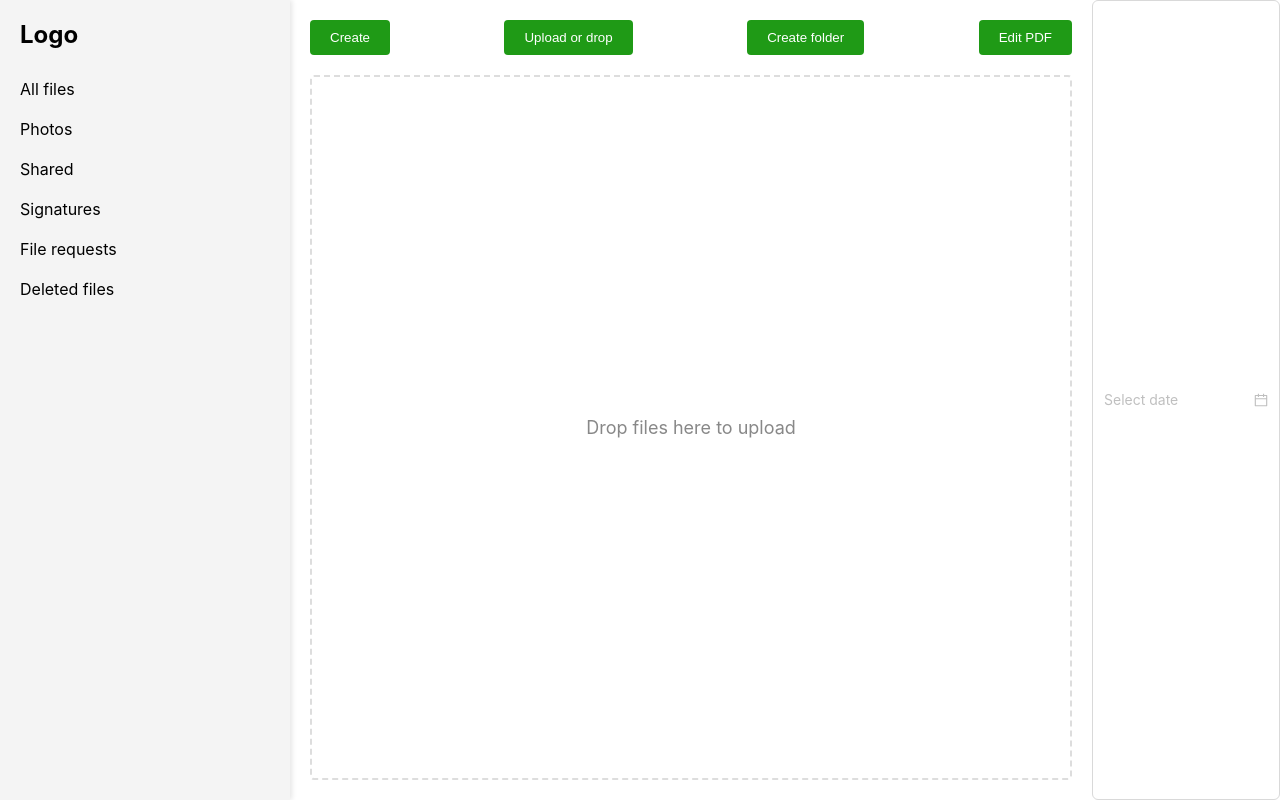
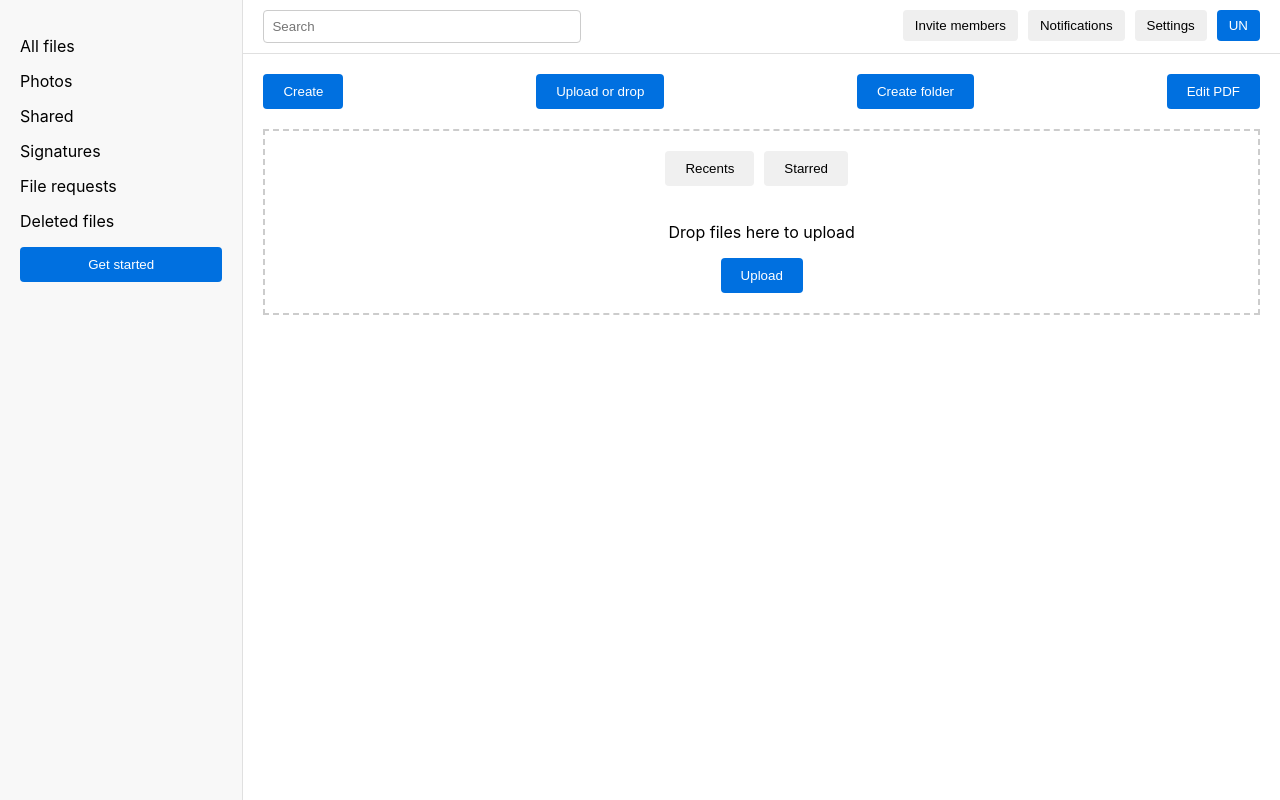
Before and after one commit to malikusman66/dropbox-react, a React (Create React App) app: page / in a window 1280 px wide. Built offline with nearby package versions, Linux system fonts and the light colour scheme.

Commit message:
UI changes

```diff
--- a/src/App.css
+++ b/src/App.css
@@ -2,3 +2,9 @@
   display: flex;
   height: 100vh;
 }
+
+.main-area {
+  display: flex;
+  flex-direction: column;
+  width: 100%;
+}
--- a/src/App.js
+++ b/src/App.js
@@ -2,13 +2,16 @@ import React from 'react';
 import './App.css';
 import Sidebar from './components/Sidebar';
 import MainContent from './components/MainContent';
-import { DatePicker } from 'antd';
+import Header from './components/Header';
+
 function App() {
   return (
     <div className="app">
       <Sidebar />
-      <MainContent />
-      <DatePicker />
+      <div className="main-area">
+        <Header />
+        <MainContent />
+      </div>
     </div>
   );
 }
--- /dev/null
+++ b/src/components/Header.css
@@ -0,0 +1,27 @@
+.header {
+    display: flex;
+    justify-content: space-between;
+    padding: 10px 20px;
+    background-color: #fff;
+    border-bottom: 1px solid #e0e0e0;
+  }
+
+  .search-bar {
+    width: 300px;
+    padding: 8px;
+    border: 1px solid #ccc;
+    border-radius: 4px;
+  }
+
+  .header-buttons button {
+    margin-left: 10px;
+    padding: 8px 12px;
+    border: none;
+    border-radius: 4px;
+    cursor: pointer;
+  }
+
+  .profile {
+    background-color: #0070e0;
+    color: #fff;
+  }
--- /dev/null
+++ b/src/components/Header.js
@@ -0,0 +1,18 @@
+import React from 'react';
+import './Header.css';
+
+const Header = () => {
+  return (
+    <header className="header">
+      <input type="text" placeholder="Search" className="search-bar" />
+      <div className="header-buttons">
+        <button>Invite members</button>
+        <button>Notifications</button>
+        <button>Settings</button>
+        <button className="profile">UN</button>
+      </div>
+    </header>
+  );
+};
+
+export default Header;
--- a/src/components/MainContent.css
+++ b/src/components/MainContent.css
@@ -1,46 +1,54 @@
 .main-content {
-    flex: 1;
+  flex-grow: 1;
   padding: 20px;
-    display: flex;
-    flex-direction: column;
+  background-color: #fff;
 }
 
-  .main-content_header {
+.toolbar {
   display: flex;
   justify-content: space-between;
   margin-bottom: 20px;
 }
 
-  .main-content_header button {
+.toolbar button {
   padding: 10px 20px;
+  border: none;
+  border-radius: 4px;
+  background-color: #0070e0;
+  color: #fff;
   cursor: pointer;
-    border: none;
-    background-color: #1f9a16;
-    color: white;
-    border-radius: 4px;
 }
 
-  .main-content_header button:hover {
-    background-color: #3a82ce;
-  }
-
-  .main-content_body {
-    flex: 1;
-    display: flex;
-    justify-content: center;
-    align-items: center;
-    border: 2px dashed #ddd;
-    border-radius: 4px;
+.file-area {
+  border: 2px dashed #ccc;
   padding: 20px;
   text-align: center;
 }
 
-  .upload-area input[type="file"] {
-    display: none;
+.file-controls {
+  margin-bottom: 20px;
 }
 
-  .upload-area label {
-    font-size: 18px;
-    color: #888;
+.file-controls button {
+  margin-right: 10px;
+  padding: 10px 20px;
+  border: none;
+  border-radius: 4px;
+  background-color: #f0f0f0;
   cursor: pointer;
 }
+
+.upload-area {
+  display: flex;
+  flex-direction: column;
+  align-items: center;
+}
+
+.upload-area button {
+  padding: 10px 20px;
+  border: none;
+  border-radius: 4px;
+  background-color: #0070e0;
+  color: #fff;
+  cursor: pointer;
+}
--- a/src/components/MainContent.js
+++ b/src/components/MainContent.js
@@ -1,28 +1,27 @@
 import React from 'react';
 import './MainContent.css';
 
-function MainContent() {
-  const handleFileUpload = (e) => {
-    const files = e.target.files;
-    console.log(files);
-  };
-
+const MainContent = () => {
   return (
     <div className="main-content">
-      <div className="main-content_header">
+      <div className="toolbar">
         <button>Create</button>
         <button>Upload or drop</button>
         <button>Create folder</button>
         <button>Edit PDF</button>
       </div>
-      <div className="main-content_body">
+      <div className="file-area">
+        <div className="file-controls">
+          <button>Recents</button>
+          <button>Starred</button>
+        </div>
         <div className="upload-area">
-          <input type="file" id="fileUpload" onChange={handleFileUpload} multiple />
-          <label htmlFor="fileUpload">Drop files here to upload</label>
+          <p>Drop files here to upload</p>
+          <button>Upload</button>
         </div>
       </div>
     </div>
   );
-}
+};
 
 export default MainContent;
--- a/src/components/Sidebar.css
+++ b/src/components/Sidebar.css
@@ -1,26 +1,35 @@
 .sidebar {
   width: 250px;
-    background-color: #f4f4f4;
+  background-color: #f8f8f8;
   padding: 20px;
-    box-shadow: 2px 0 5px rgba(0, 0, 0, 0.1);
+  border-right: 1px solid #e0e0e0;
 }
 
-  .sidebar_logo {
-    font-size: 24px;
-    font-weight: bold;
-    margin-bottom: 20px;
-  }
-
-  .sidebar_menu {
+.sidebar nav ul {
   list-style: none;
   padding: 0;
 }
 
-  .sidebar_menu li {
-    padding: 10px 0;
+.sidebar nav ul li {
+  margin: 15px 0;
+}
+
+.sidebar nav ul li a {
+  text-decoration: none;
+  color: #333;
+  font-size: 16px;
+}
+
+.footer {
+  margin-top: auto;
+}
+
+.footer button {
+  width: 100%;
+  padding: 10px;
+  background-color: #0070e0;
+  color: #fff;
+  border: none;
+  border-radius: 4px;
   cursor: pointer;
 }
-
-  .sidebar_menu li:hover {
-    background-color: #ddd;
-  }
--- a/src/components/Sidebar.js
+++ b/src/components/Sidebar.js
@@ -1,11 +1,11 @@
 import React from 'react';
 import './Sidebar.css';
 
-function Sidebar() {
+const Sidebar = () => {
   return (
-    <div className="sidebar">
-      <div className="sidebar_logo">Logo</div>
-      <ul className="sidebar_menu">
+    <aside className="sidebar">
+      <nav>
+        <ul>
           <li>All files</li>
           <li>Photos</li>
           <li>Shared</li>
@@ -13,8 +13,12 @@ function Sidebar() {
           <li>File requests</li>
           <li>Deleted files</li>
         </ul>
+      </nav>
+      <div className="footer">
+        <button>Get started</button>
       </div>
+    </aside>
   );
-}
+};
 
 export default Sidebar;
```
Lines whose indentation alone changed are shown as unchanged.
